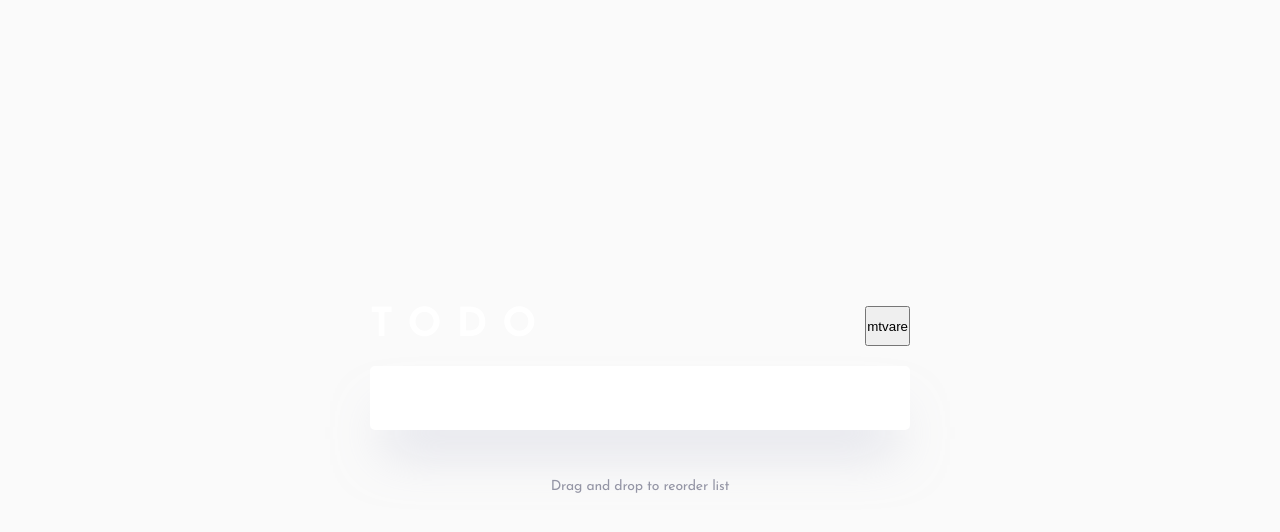
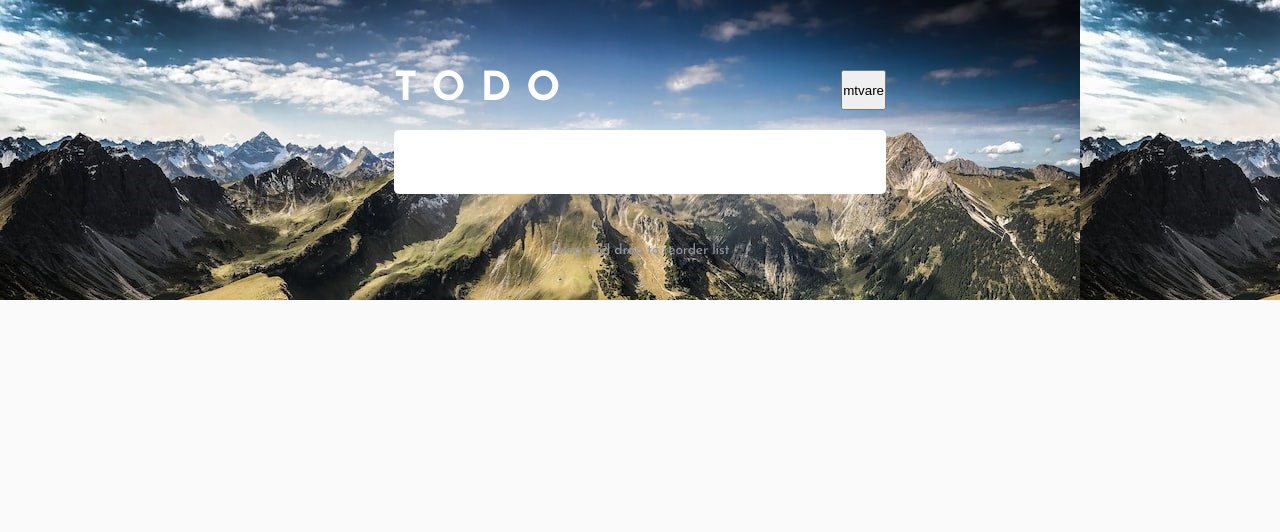
Before and after one commit to shakomelikidze/Todo-app-React, a React (Vite) app in the folder my-app/: page / in a window 1280 px wide. Shown: the top 532 px of the page. Built offline with nearby package versions, Linux system fonts and the light colour scheme.

Commit message:
add styles for background image

```diff
--- a/my-app/src/App.css
+++ b/my-app/src/App.css
@@ -14,10 +14,13 @@
   width: 100%;
   display: flex;
   flex-direction: column;
-  justify-content: center;
   align-items: center;
-  padding-left: 24px;
-  padding-right: 24px;
+}
+
+.background-iamge {
+  width: 100%;
+  height: 300px;
+  margin-bottom: -230px;
 }
 
 header {
@@ -26,6 +29,8 @@ header {
   justify-content: space-between;
   width: 100%;
   max-width: 540px;
+  padding-left: 24px;
+  padding-right: 24px;
 }
 
 .logo {
@@ -38,6 +43,8 @@ header {
 section {
   width: 100%;
   max-width: 540px;
+  padding-left: 24px;
+  padding-right: 24px;
 }
 
 .input {
@@ -45,7 +52,6 @@ section {
   height: 64px;
   border-radius: 5px;
   background: #FFF;
-  /* box-shadow: 0px 35px 50px -15px rgba(194, 195, 214, 0.50); */
   margin-top: 20px;
   border: none;
 }
--- a/my-app/src/App.jsx
+++ b/my-app/src/App.jsx
@@ -1,5 +1,7 @@
 import { useState } from 'react'
 import './App.css'
+import dayImage from './images/day.jpg';
+import darkImage from './images/dark.jpg';
 
 function App() {
   const [dark, setDark] = useState('mtvare');
@@ -9,13 +11,15 @@ function App() {
   const bodyBackgroundColor = {
     backgroundColor: dark === 'mze' ? '#171823' : '#FAFAFA'
   }
+  const getBackgroundImage = {
+    backgroundImage: dark === 'mze' ? `url(${dayImage})` : `url(${darkImage})`
+  };
   const inputBackgroundColor = {
     backgroundColor : dark === 'mze' ? '#25273D' :  '#FFF',
     boxShadow : dark === 'mze'
     ? '0px 35px 50px -15px rgba(0, 0, 0, 0.50)'
     : '0px 35px 50px -15px rgba(194, 195, 214, 0.50)'
   }
-
   const footerColor = {
     color : dark === 'mze' ? '#5B5E7E' : '#9495A5'
   }
@@ -23,6 +27,7 @@ function App() {
   return (
     <>
       <div style={bodyBackgroundColor} className='main' >
+        <div style={getBackgroundImage} className='background-iamge'></div>
         <header>
           <h1 className='logo'>TODO</h1>
           <button onClick={toggleDarkMode}>{dark}</button>
```
Also changed, not shown: my-app/src/images/dark.jpg (added), my-app/src/images/day.jpg (added).
